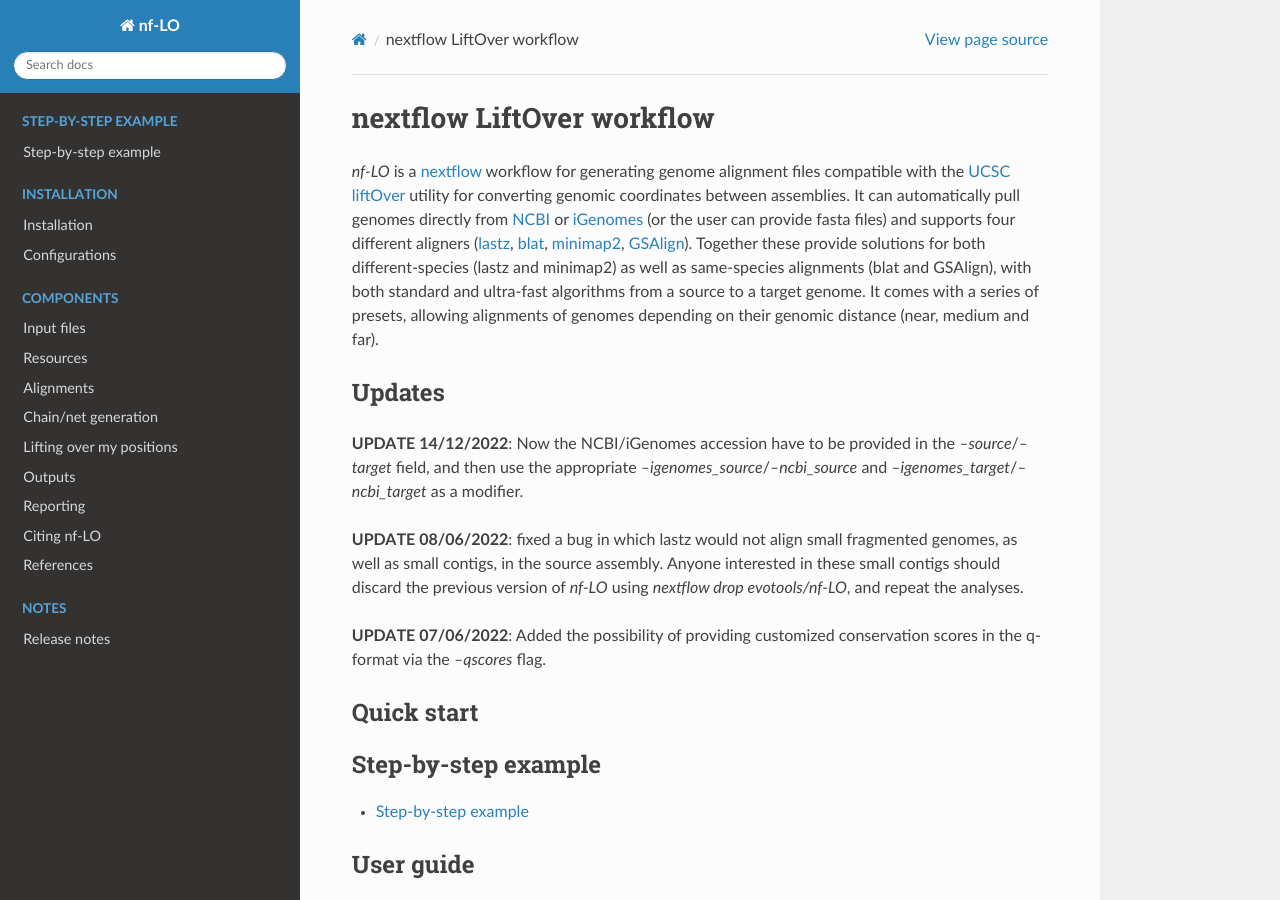
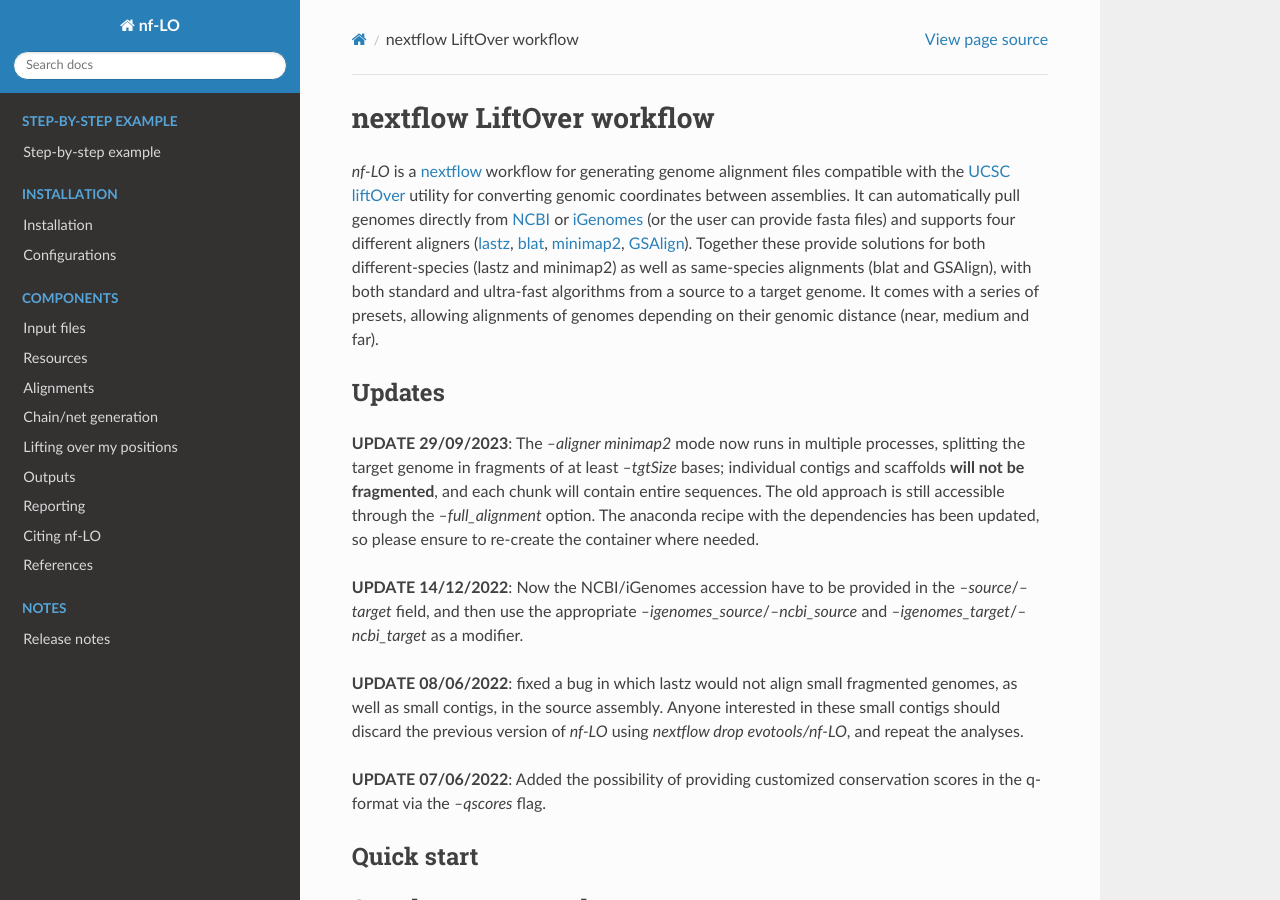
Before and after one commit to evotools/nf-LO, a Sphinx documentation site: the page built from docs/index.rst, in a window 1280 px wide and 900 px high. Built offline with Sphinx 7.4.7 and the Read the Docs theme 2.0.0, drawn with Linux system fonts in a browser that asks for light colours.

Commit message:
Update docs

```diff
--- a/docs/index.rst
+++ b/docs/index.rst
@@ -10,6 +10,8 @@
 
 Updates
 ==================
+**UPDATE 29/09/2023**: The `--aligner minimap2` mode now runs in multiple processes, splitting the target genome in fragments of at least `--tgtSize` bases; individual contigs and scaffolds **will not be fragmented**, and each chunk will contain entire sequences. The old approach is still accessible through the `--full_alignment` option. The anaconda recipe with the dependencies has been updated, so please ensure to re-create the container where needed.
+
 **UPDATE 14/12/2022**: Now the NCBI/iGenomes accession have to be provided in the `--source`/`--target` field, and then use the appropriate `--igenomes_source`/`--ncbi_source` and `--igenomes_target`/`--ncbi_target` as a modifier.
 
 **UPDATE 08/06/2022**: fixed a bug in which lastz would not align small fragmented genomes, as well as small contigs, in the source assembly. Anyone interested in these small contigs should discard the previous version of `nf-LO` using `nextflow drop evotools/nf-LO`, and repeat the analyses.
```
Also changed, not shown: README.md (+1 -1 lines).
